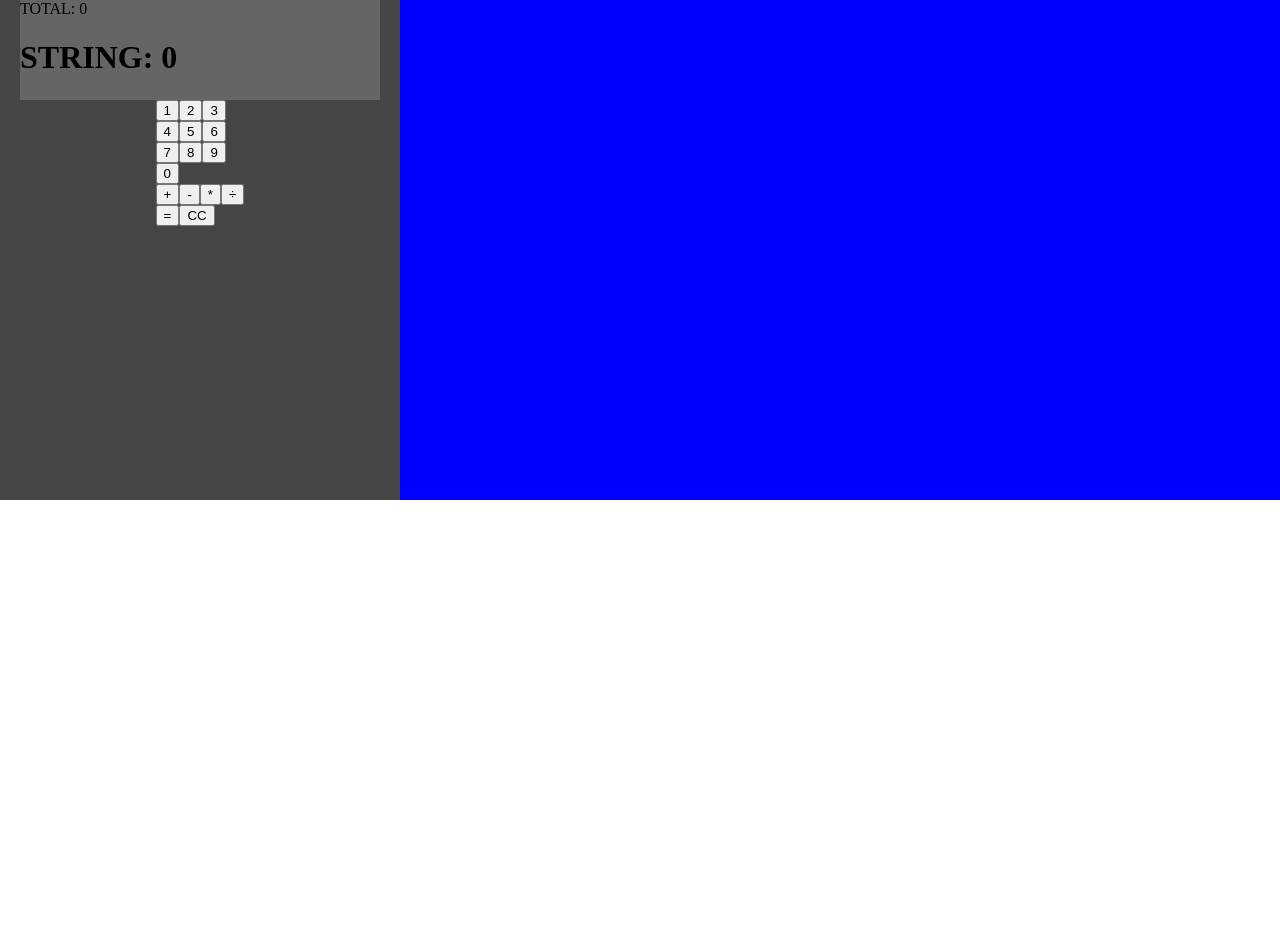
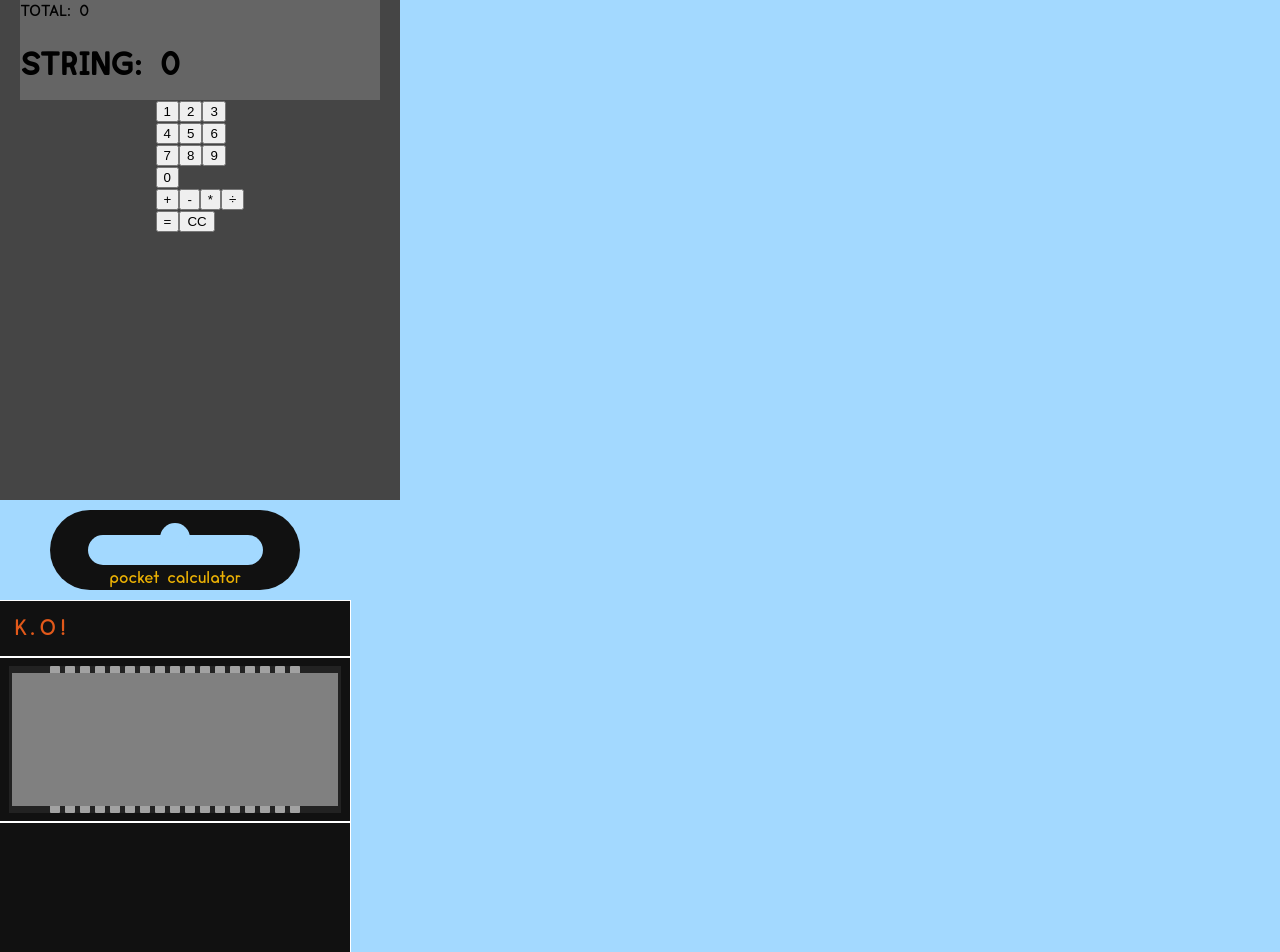
Before and after one commit to john-farina/react-calculator, a React (Create React App) app: page / in a window 1280 px wide. Shown: the top 952 px of the page. Before the commit the page ends 800 px from the top, so only its background shows below. Built offline with nearby package versions, Linux system fonts and the light colour scheme.

Commit message:
styling it like my pocket operator for fun

```diff
--- a/package.json
+++ b/package.json
@@ -10,6 +10,7 @@
     "react": "^18.2.0",
     "react-dom": "^18.2.0",
     "react-scripts": "5.0.1",
+    "sass": "^1.55.0",
     "web-vitals": "^2.1.4"
   },
   "scripts": {
--- a/src/App.css
+++ /dev/null
@@ -1,24 +0,0 @@
-body {
-  margin: 0;
-  width: 100%;
-}
-
-.calculatorCont {
-  background-color: blue;
-  height: 100%;
-}
-
-.calc {
-  display: flex;
-  flex-direction: column;
-  align-items: center;
-  justify-content: flex-start;
-  width: 400px;
-  height: 500px;
-  background-color: rgb(69, 69, 69);
-}
-.calcScreen {
-  width: 90%;
-  height: 100px;
-  background-color: rgb(101, 101, 101);
-}
--- a/src/App.js
+++ b/src/App.js
@@ -1,6 +1,6 @@
-import { to } from "mathjs";
 import { useState } from "react";
-import "./App.css";
+import "./App.scss";
+import PocketCalculator from "./PocketCalculator";
 
 function App() {
   const [numString, setNumString] = useState("");
@@ -132,6 +132,8 @@ function App() {
           </div>
         </div>
       </div>
+
+      <PocketCalculator />
     </div>
   );
 }
--- /dev/null
+++ b/src/App.scss
@@ -0,0 +1,159 @@
+@font-face {
+  font-family: "Cream";
+  src: url("./Fonts/cream.ttf");
+}
+body {
+  margin: 0;
+  width: 100%;
+  font-family: "Cream";
+}
+
+$PCblack: rgb(17, 17, 17);
+$PCgold: rgb(235, 177, 4);
+$PCorange: rgb(226, 89, 26);
+$PCwhite: rgb(239, 239, 239);
+$backgroundColor: rgb(163, 217, 255);
+
+.calculatorCont {
+  background-color: $backgroundColor;
+  height: 100%;
+}
+
+.calc {
+  display: flex;
+  flex-direction: column;
+  align-items: center;
+  justify-content: flex-start;
+  width: 400px;
+  height: 500px;
+  background-color: rgb(69, 69, 69);
+}
+.calcScreen {
+  width: 90%;
+  height: 100px;
+  background-color: rgb(101, 101, 101);
+}
+
+$PCblack: rgb(17, 17, 17);
+
+.pocketCalculator {
+  margin-top: 100px;
+  margin-bottom: 40px;
+  display: flex;
+  align-items: center;
+  justify-content: start;
+  flex-direction: column;
+  position: relative;
+  width: 350px;
+  height: 550px;
+  background-color: $PCblack;
+
+  .topHolder {
+    position: absolute;
+    display: flex;
+    align-items: center;
+    justify-content: center;
+    width: 250px;
+    height: 80px;
+    background-color: $PCblack;
+    margin-top: -90px;
+    border-radius: 60px;
+
+    .middleOpening {
+      position: relative;
+      width: 70%;
+      height: 30px;
+      background-color: $backgroundColor;
+      display: flex;
+      align-items: center;
+      justify-content: center;
+      border-radius: inherit;
+
+      .openingTop {
+        position: absolute;
+        margin-top: -25px;
+        width: 30px;
+        height: 30px;
+        background-color: $backgroundColor;
+        border-radius: 50%;
+      }
+    }
+    .textContainer {
+      display: flex;
+      align-items: center;
+      justify-content: center;
+      position: absolute;
+      bottom: 0;
+      width: 60%;
+      height: 25px;
+      color: $PCgold;
+    }
+  }
+
+  .top {
+    display: flex;
+    align-items: center;
+    justify-content: space-between;
+    border: 1px solid white;
+    width: 100%;
+    height: 10%;
+
+    .topLogos {
+      display: flex;
+      align-items: center;
+      justify-content: center;
+      height: 100%;
+      width: 80px;
+      // background-color: blue;
+      color: $PCorange;
+
+      .KOtext {
+        font-size: 1.4rem;
+        word-spacing: -7px;
+        font-weight: 100;
+        margin-left: 0px;
+        .exPoint {
+          transform-origin: 0 0;
+          transform: rotate(-90deg);
+        }
+      }
+    }
+  }
+  .screenContainer {
+    border: 1px solid white;
+    width: 100%;
+    height: 30%;
+    display: flex;
+    align-items: center;
+    justify-content: center;
+    .screenBack {
+      position: relative;
+      display: flex;
+      align-items: center;
+      justify-content: center;
+      gap: 5px;
+      width: 95%;
+      height: 90%;
+      background-color: rgb(34, 34, 34);
+
+      .screenBar {
+        height: 100%;
+        width: 10px;
+        background-color: rgb(162, 162, 162);
+        border-radius: 1px;
+      }
+      .screen {
+        position: absolute;
+        width: 98%;
+        height: 90%;
+        background-color: gray;
+      }
+    }
+  }
+  .bottom {
+    border: 1px solid white;
+    width: 100%;
+
+    height: 60%;
+  }
+}
--- /dev/null
+++ b/src/BarLoop.js
@@ -0,0 +1,23 @@
+export default function BarLoop() {
+  return (
+    <>
+      <div className="screenBar"></div>
+      <div className="screenBar"></div>
+      <div className="screenBar"></div>
+      <div className="screenBar"></div>
+      <div className="screenBar"></div>
+      <div className="screenBar"></div>
+      <div className="screenBar"></div>
+      <div className="screenBar"></div>
+      <div className="screenBar"></div>
+      <div className="screenBar"></div>
+      <div className="screenBar"></div>
+      <div className="screenBar"></div>
+      <div className="screenBar"></div>
+      <div className="screenBar"></div>
+      <div className="screenBar"></div>
+      <div className="screenBar"></div>
+      <div className="screenBar"></div>
+    </>
+  );
+}
--- /dev/null
+++ b/src/PocketCalculator.js
@@ -0,0 +1,38 @@
+import BarLoop from "./BarLoop";
+export default function PocketCalculator() {
+  function barLoop() {
+    for (let i = 0; i < 8; i++) {
+      return <div className="screenBar"></div>;
+    }
+  }
+
+  return (
+    <div className="pocketCalculator">
+      <div className="topHolder">
+        <div className="middleOpening">
+          <div className="openingTop"></div>
+        </div>
+        <div className="textContainer">
+          <p>pocket calculator</p>
+        </div>
+      </div>
+      <div className="top">
+        <div className="topLogos">
+          <p className="KOtext">
+            K . O <span className="exPoint">!</span>
+          </p>
+        </div>
+        <div className="topLogos"></div>
+        <div className="topLogos"></div>
+      </div>
+      <div className="screenContainer">
+        <div className="screenBack">
+          <div className="screen"></div>
+
+          <BarLoop />
+        </div>
+      </div>
+      <div className="bottom"></div>
+    </div>
+  );
+}
```
Also changed, not shown: src/Fonts/cream.ttf (added), 1 other file (tests, documents, lock files or other folders).
